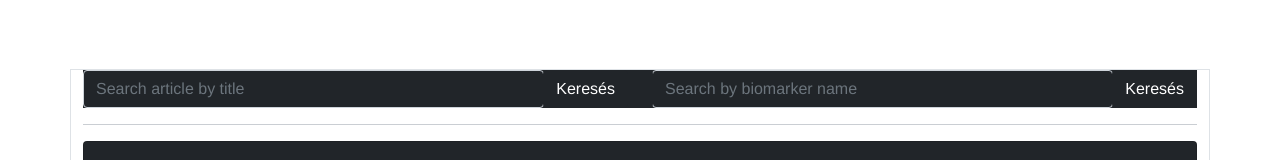
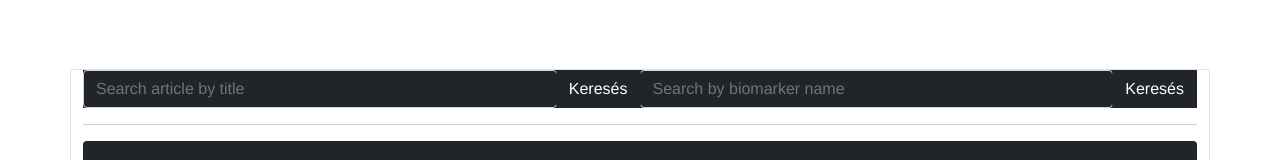
Before and after one commit to filbeofITK/webpage, a Vue app: page / in a window 1280 px wide. Shown: the part 131-291 px from the top of the page. Built offline with nearby package versions, Linux system fonts and the light colour scheme.

Commit message:
Changed loading from sync to async, in order to optimize page for production.

```diff
--- a/src/components/SearchBar.vue
+++ b/src/components/SearchBar.vue
@@ -3,8 +3,6 @@
     <input type="search" v-model="searchATitle"
     class="form-control rounded bg-dark text-white" placeholder="Search article by title" />
     <button type="button" @click="searchArticleByTitle" class="btn rounded btn-dark">Keresés</button>
-    <button type="button" @click="toggleBar" class="btn rounded btn-dark">{{ this.buttonText }}</button>
-
     <input type="search" v-model="searchBTitle"
     class="form-control rounded bg-dark text-white" placeholder="Search by biomarker name" />
     <button type="button" @click="searchBiomarkerByName" class="btn rounded btn-dark">Keresés</button>
--- a/src/views/HomeView.vue
+++ b/src/views/HomeView.vue
@@ -20,8 +20,14 @@
 
 <script>
 // @ is an alias to /src
-import DataCard from "@/components/DataCard.vue"
-import SearchBar from "@/components/SearchBar.vue"
+import { defineAsyncComponent } from 'vue'
+
+const DataCard = defineAsyncComponent(() =>
+  import("@/components/DataCard.vue")
+)
+const SearchBar = defineAsyncComponent(() =>
+  import("@/components/SearchBar.vue")
+)
 
 export default {
   name: 'HomeView',
```
